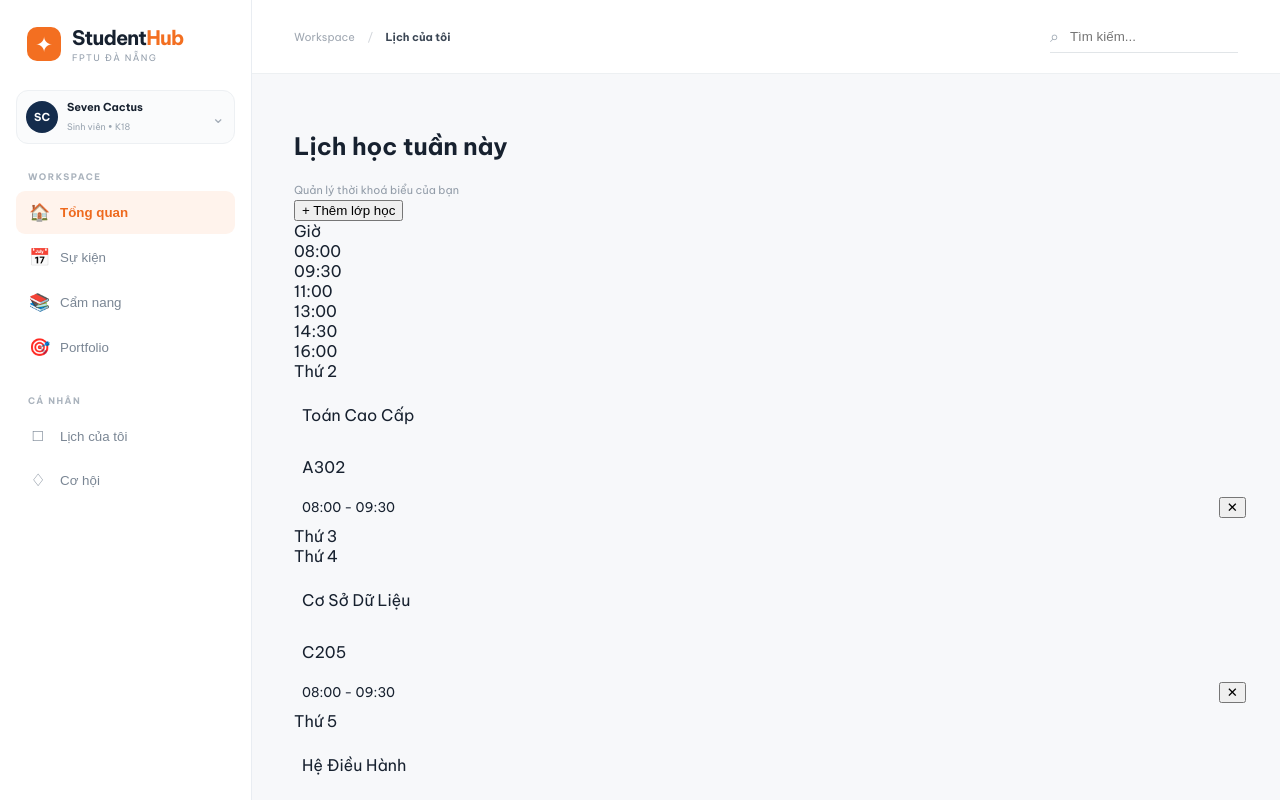
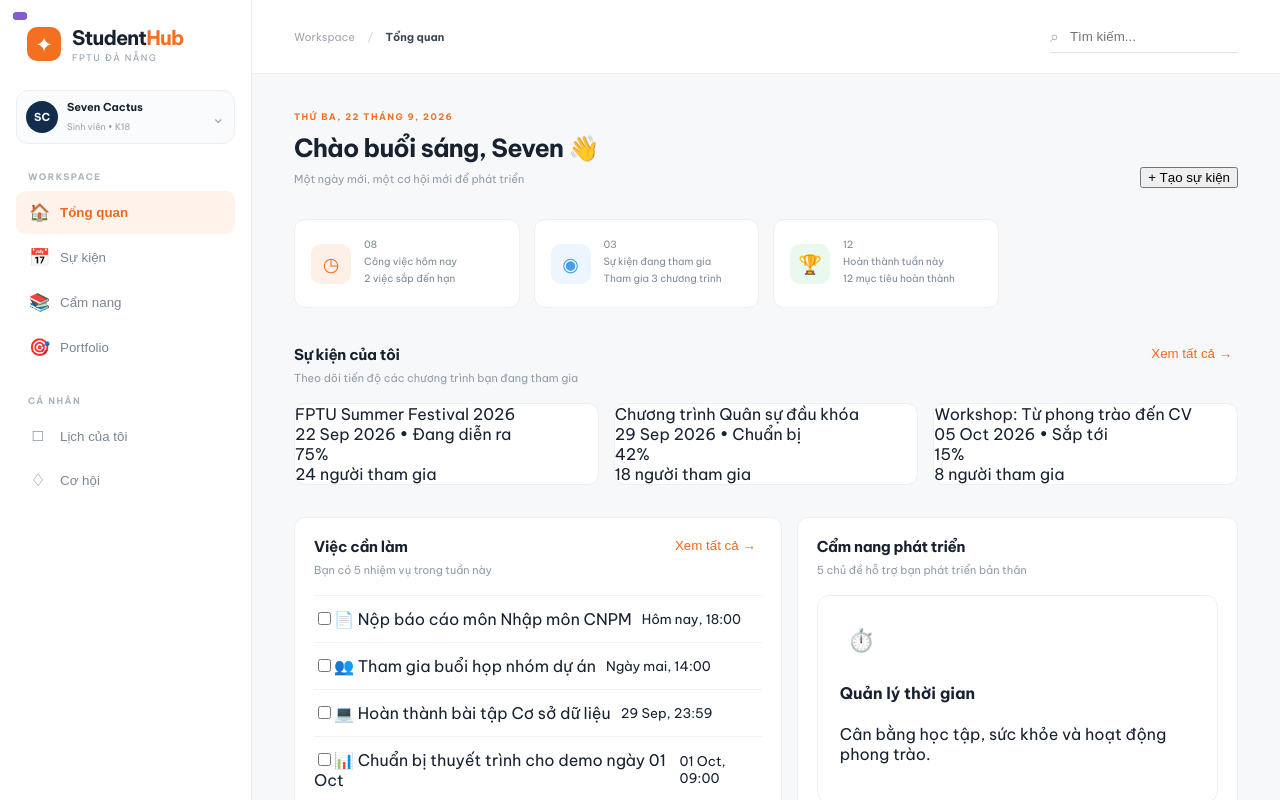
Before and after one commit to SevenCactus/student-event-hub, a React (Vite) app: page / in a window 1280 px wide. Shown: the top 800 px of the page. Built offline with nearby package versions, Linux system fonts and the light colour scheme.

Commit message:
Revert to original App.tsx

```diff
--- a/src/App.tsx
+++ b/src/App.tsx
@@ -1,17 +1,6 @@
 import { useState } from 'react'
 
 type Tab = 'Tổng quan' | 'Sự kiện' | 'Cẩm nang' | 'Portfolio'
-type PersonalTab = 'Lịch của tôi' | 'Cơ hội'
-
-type TimeSlot = {
-  id: string
-  day: string
-  time: string
-  subject: string
-  room: string
-  instructor?: string
-  color: string
-}
 
 const guideCards = [
   { icon: '⏱️', title: 'Quản lý thời gian', text: 'Cân bằng học tập, sức khỏe và hoạt động phong trào.', color: 'orange' },
@@ -28,17 +17,9 @@ const events = [
 
 function App() {
   const [activeTab, setActiveTab] = useState<Tab>('Tổng quan')
-  const [activePersonalTab, setActivePersonalTab] = useState<PersonalTab>('Lịch của tôi')
   const [showModal, setShowModal] = useState(false)
   const [toast, setToast] = useState('')
   const [search, setSearch] = useState('')
-  const [timetableSlots, setTimetableSlots] = useState<TimeSlot[]>([
-    { id: '1', day: 'Thứ 2', time: '08:00 - 09:30', subject: 'Toán Cao Cấp', room: 'A302', instructor: 'TS. Nguyễn A', color: 'blue' },
-    { id: '2', day: 'Thứ 3', time: '10:00 - 11:30', subject: 'Lập Trình Web', room: 'B401', instructor: 'ThS. Trần B', color: 'purple' },
-    { id: '3', day: 'Thứ 4', time: '08:00 - 09:30', subject: 'Cơ Sở Dữ Liệu', room: 'C205', instructor: 'ThS. Lê C', color: 'orange' },
-    { id: '4', day: 'Thứ 5', time: '13:00 - 14:30', subject: 'Hệ Điều Hành', room: 'A104', color: 'green' },
-    { id: '5', day: 'Thứ 6', time: '10:00 - 11:30', subject: 'Tiếng Anh', room: 'D301', color: 'red' },
-  ])
 
   const notify = (message: string) => { setToast(message); window.setTimeout(() => setToast(''), 2600) }
 
@@ -51,191 +32,17 @@ function App() {
           <p className="nav-label">WORKSPACE</p>
           {(['Tổng quan', 'Sự kiện', 'Cẩm nang', 'Portfolio'] as Tab[]).map((item, i) => <button key={item} className={`nav-item ${activeTab === item ? 'active' : ''}`} onClick={() => setActiveTab(item)}><span>{['🏠', '📅', '📚', '🎯'][i]}</span>{item}</button>)}
           <p className="nav-label space">CÁ NHÂN</p>
-          <button className="nav-item" onClick={() => setActivePersonalTab('Lịch của tôi')}><span>□</span>Lịch của tôi</button>
+          <button className="nav-item" onClick={() => notify('Tính năng lịch đang được phát triển')}><span>□</span>Lịch của tôi</button>
           <button className="nav-item" onClick={() => notify('Đã mở phần cơ hội')}><span>♢</span>Cơ hội</button>
         </nav>
         <div className="sidebar-bottom"><div className="help-card"><span>💡</span><b>Cần hỗ trợ?</b><small>Xem hướng dẫn sử dụng Hub</small><button onClick={() => notify('Đã mở hướng dẫn')} className="help-btn">Hướng dẫn</button></div></div>
       </aside>
       <main className="main-content">
-        <header className="topbar"><div className="breadcrumbs">Workspace <span>/</span> <b>{activePersonalTab === 'Lịch của tôi' ? activePersonalTab : activeTab}</b></div><div className="top-actions"><label className="search"><span>⌕</span><input value={search} onChange={e => setSearch(e.target.value)} placeholder="Tìm kiếm..." /></label></div></header>
-        {activePersonalTab === 'Lịch của tôi' ? (
-          <Timetable slots={timetableSlots} setSlots={setTimetableSlots} onNotify={notify} />
-        ) : (
-          <>
-            {activeTab === 'Tổng quan' && <Dashboard onCreate={() => setShowModal(true)} onNotify={notify} />}
-            {activeTab !== 'Tổng quan' && <SectionPage tab={activeTab} onCreate={() => setShowModal(true)} onNotify={notify} search={search} />}
-          </>
-        )}
+        <header className="topbar"><div className="breadcrumbs">Workspace <span>/</span> <b>{activeTab}</b></div><div className="top-actions"><label className="search"><span>⌕</span><input value={search} onChange={e => setSearch(e.target.value)} placeholder="Tìm kiếm..." /></label></div></header>
+        {activeTab === 'Tổng quan' ? <Dashboard onCreate={() => setShowModal(true)} onNotify={notify} /> : <SectionPage tab={activeTab} onCreate={() => setShowModal(true)} onNotify={notify} search={search} />}
       </main>
       {showModal && <CreateModal onClose={() => setShowModal(false)} onCreated={() => { setShowModal(false); notify('Đã tạo sự kiện mới thành công') }} />}
       {toast && <div className="toast">✓ &nbsp; {toast}</div>}
-    </div>
-  )
-}
-
-function Timetable({ slots, setSlots, onNotify }: { slots: TimeSlot[]; setSlots: (slots: TimeSlot[]) => void; onNotify: (s: string) => void }) {
-  const [showAddModal, setShowAddModal] = useState(false)
-  const [newSlot, setNewSlot] = useState({ day: 'Thứ 2', time: '08:00', subject: '', room: '', instructor: '', color: 'blue' })
-
-  const days = ['Thứ 2', 'Thứ 3', 'Thứ 4', 'Thứ 5', 'Thứ 6', 'Thứ 7', 'Chủ nhật']
-  const timeSlots = ['08:00', '09:30', '11:00', '13:00', '14:30', '16:00']
-  const colors = ['blue', 'purple', 'orange', 'green', 'red']
-
-  const handleAddSlot = () => {
-    if (!newSlot.subject || !newSlot.room) {
-      onNotify('Vui lòng điền đầy đủ thông tin')
-      return
-    }
-    const slot: TimeSlot = {
-      id: Date.now().toString(),
-      day: newSlot.day,
-      time: `${newSlot.time} - ${String(parseInt(newSlot.time.split(':')[0]) + 1).padStart(2, '0')}:${newSlot.time.split(':')[1]}`,
-      subject: newSlot.subject,
-      room: newSlot.room,
-      instructor: newSlot.instructor,
-      color: newSlot.color,
-    }
-    setSlots([...slots, slot])
-    setShowAddModal(false)
-    setNewSlot({ day: 'Thứ 2', time: '08:00', subject: '', room: '', instructor: '', color: 'blue' })
-    onNotify('Đã thêm lớp học thành công')
-  }
-
-  const handleDeleteSlot = (id: string) => {
-    setSlots(slots.filter(s => s.id !== id))
-    onNotify('Đã xóa lớp học')
-  }
-
-  return (
-    <div className="page">
-      <div className="timetable">
-        <div className="timetable-header">
-          <div>
-            <h2>Lịch học tuần này</h2>
-            <p className="muted">Quản lý thời khoá biểu của bạn</p>
-          </div>
-          <button className="btn-primary" onClick={() => setShowAddModal(true)}>+ Thêm lớp học</button>
-        </div>
-
-        <div className="timetable-grid">
-          <div className="timetable-time-column">
-            <div className="time-header">Giờ</div>
-            {timeSlots.map(time => (
-              <div key={time} className="time-slot">{time}</div>
-            ))}
-          </div>
-
-          {days.map(day => (
-            <div key={day} className="timetable-day-column">
-              <div className="day-header">{day}</div>
-              {timeSlots.map(time => {
-                const slot = slots.find(s => s.day === day && s.time.startsWith(time))
-                return (
-                  <div key={`${day}-${time}`} className={`day-slot ${slot ? `event-${slot.color}` : ''}`}>
-                    {slot && (
-                      <button
-                        className="slot-content"
-                        onClick={() => onNotify(`${slot.subject} - ${slot.room}${slot.instructor ? ' (' + slot.instructor + ')' : ''}`)}
-                        style={{ all: 'unset', cursor: 'pointer', width: '100%', height: '100%', display: 'flex', flexDirection: 'column', justifyContent: 'space-between', padding: '8px' }}
-                      >
-                        <p className="slot-subject">{slot.subject}</p>
-                        <p className="slot-room">{slot.room}</p>
-                        <div style={{ display: 'flex', justifyContent: 'space-between', alignItems: 'center', marginTop: '4px' }}>
-                          <small className="slot-time">{slot.time}</small>
-                          <button
-                            onClick={(e) => { e.stopPropagation(); handleDeleteSlot(slot.id) }}
-                            className="slot-delete"
-                            title="Xóa"
-                          >✕</button>
-                        </div>
-                      </button>
-                    )}
-                  </div>
-                )
-              })}
-            </div>
-          ))}
-        </div>
-      </div>
-
-      {showAddModal && (
-        <div className="modal-backdrop" onClick={() => setShowAddModal(false)}>
-          <div className="modal" onClick={e => e.stopPropagation()}>
-            <div className="modal-header">
-              <h3>Thêm lớp học mới</h3>
-              <button onClick={() => setShowAddModal(false)} className="close-btn">✕</button>
-            </div>
-            <div className="modal-body">
-              <div className="form-group">
-                <label>Tên lớp học</label>
-                <input
-                  type="text"
-                  value={newSlot.subject}
-                  onChange={(e) => setNewSlot({ ...newSlot, subject: e.target.value })}
-                  placeholder="VD: Toán Cao Cấp"
-                />
-              </div>
-              <div className="form-group">
-                <label>Phòng học</label>
-                <input
-                  type="text"
-                  value={newSlot.room}
-                  onChange={(e) => setNewSlot({ ...newSlot, room: e.target.value })}
-                  placeholder="VD: A302"
-                />
-              </div>
-              <div className="form-group">
-                <label>Giảng viên (tùy chọn)</label>
-                <input
-                  type="text"
-                  value={newSlot.instructor}
-                  onChange={(e) => setNewSlot({ ...newSlot, instructor: e.target.value })}
-                  placeholder="VD: TS. Nguyễn A"
-                />
-              </div>
-              <div style={{ display: 'grid', gridTemplateColumns: '1fr 1fr', gap: '15px' }}>
-                <div className="form-group">
-                  <label>Thứ</label>
-                  <select value={newSlot.day} onChange={(e) => setNewSlot({ ...newSlot, day: e.target.value })}>
-                    {days.map(d => <option key={d} value={d}>{d}</option>)}
-                  </select>
-                </div>
-                <div className="form-group">
-                  <label>Giờ bắt đầu</label>
-                  <select value={newSlot.time} onChange={(e) => setNewSlot({ ...newSlot, time: e.target.value })}>
-                    {timeSlots.map(t => <option key={t} value={t}>{t}</option>)}
-                  </select>
-                </div>
-              </div>
-              <div className="form-group">
-                <label>Màu sắc</label>
-                <div style={{ display: 'flex', gap: '10px', flexWrap: 'wrap' }}>
-                  {colors.map(c => (
-                    <button
-                      key={c}
-                      onClick={() => setNewSlot({ ...newSlot, color: c })}
-                      className={`color-picker event-${c}`}
-                      style={{
-                        padding: '12px 16px',
-                        borderRadius: '8px',
-                        border: newSlot.color === c ? '2px solid #000' : '2px solid transparent',
-                        cursor: 'pointer',
-                        fontWeight: newSlot.color === c ? 'bold' : 'normal'
-                      }}
-                    >
-                      {c}
-                    </button>
-                  ))}
-                </div>
-              </div>
-            </div>
-            <div className="modal-footer">
-              <button onClick={() => setShowAddModal(false)} className="btn-secondary">Hủy</button>
-              <button onClick={handleAddSlot} className="btn-primary">Thêm lớp học</button>
-            </div>
-          </div>
-        </div>
-      )}
     </div>
   )
 }
```
